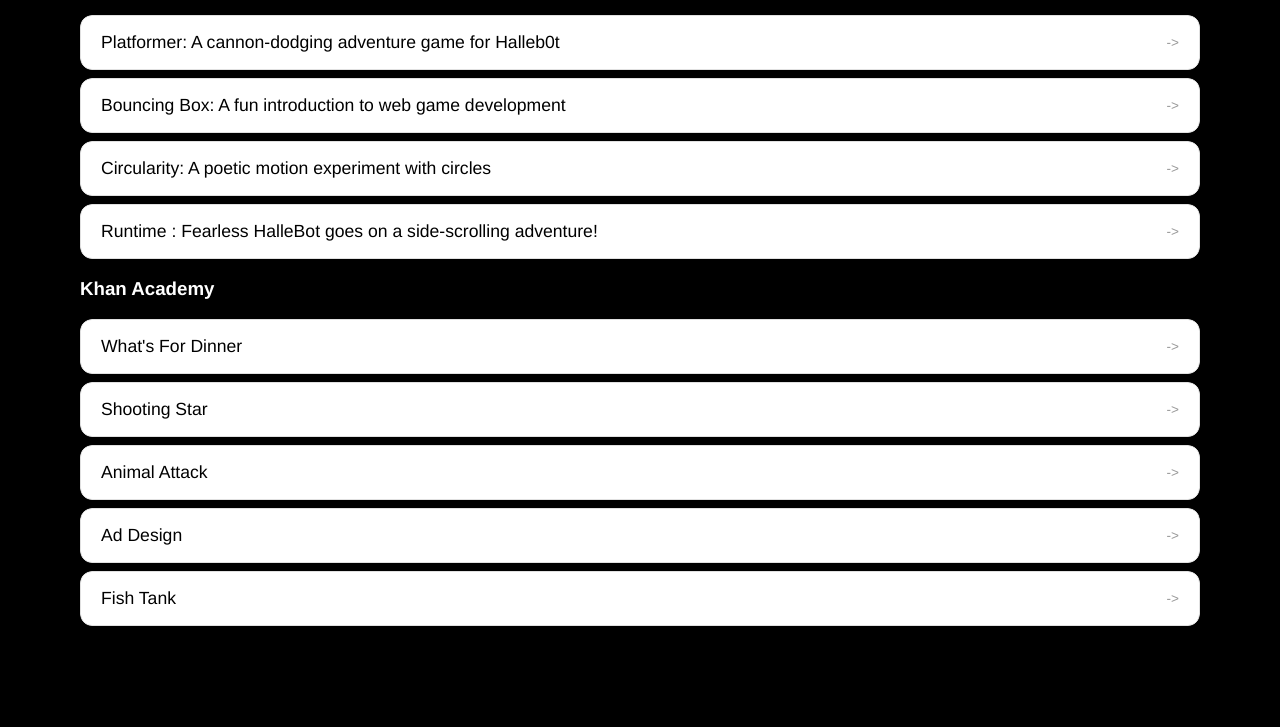
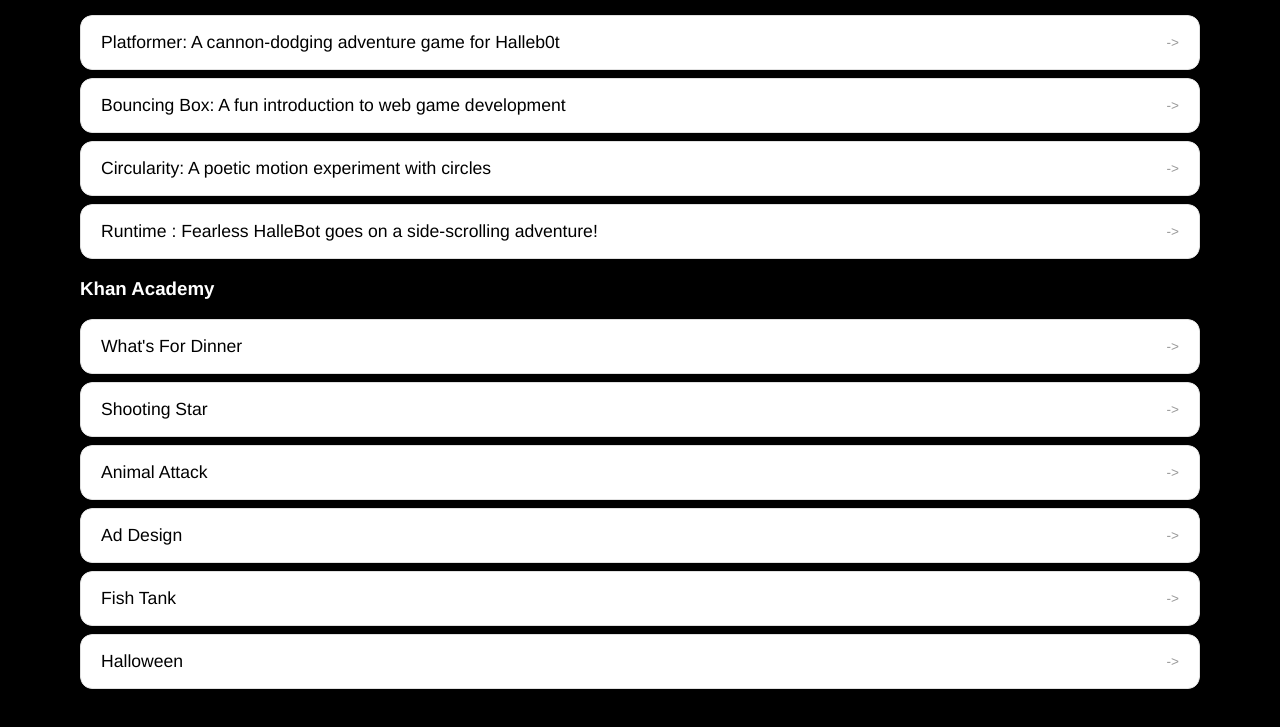
Before and after one commit to wcharleswilliams/wcharleswilliams.github.io, a plain HTML site: page portfolio.html in a window 1280 px wide. Shown: the part 245-972 px from the top of the page. Before the commit the page ends 935 px from the top, so only its background shows below. Drawn offline with Linux system fonts and the light colour scheme.

Commit message:
added halloween project

```diff
--- a/portfolio.html
+++ b/portfolio.html
@@ -52,6 +52,9 @@
                  <li>
                   <a href="https://www.khanacademy.org/computer-programming/fih-squared/5268882268209152" target = "_blank">Fish Tank</a>
                 </li>
+                <li>
+                  <a href="https://www.khanacademy.org/computer-programming/williams_halloweenproject/5837473939570688" target = "_blank">Halloween</a>
+                </li>
               </ul>
           </div>
        </div>
```
